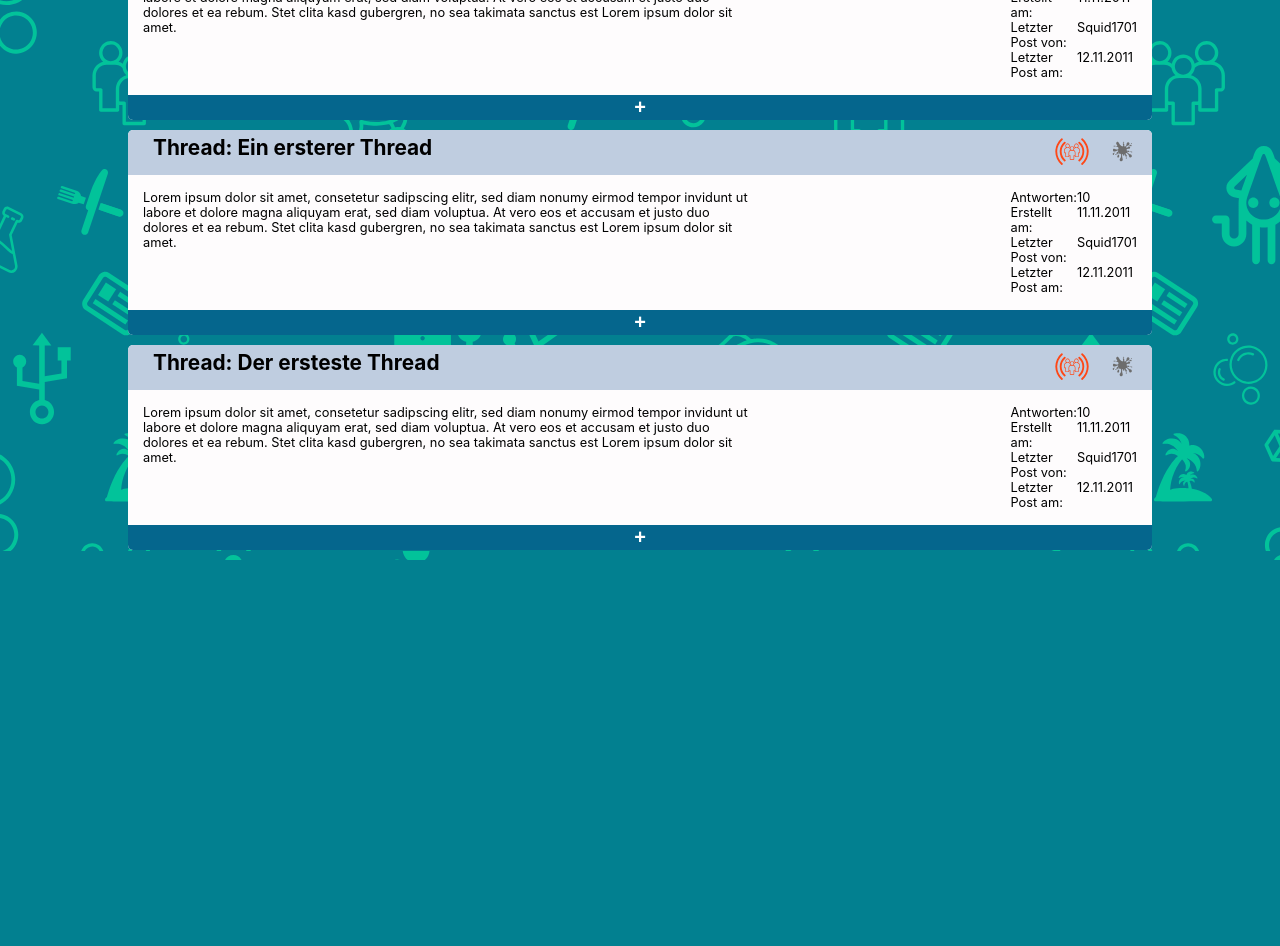
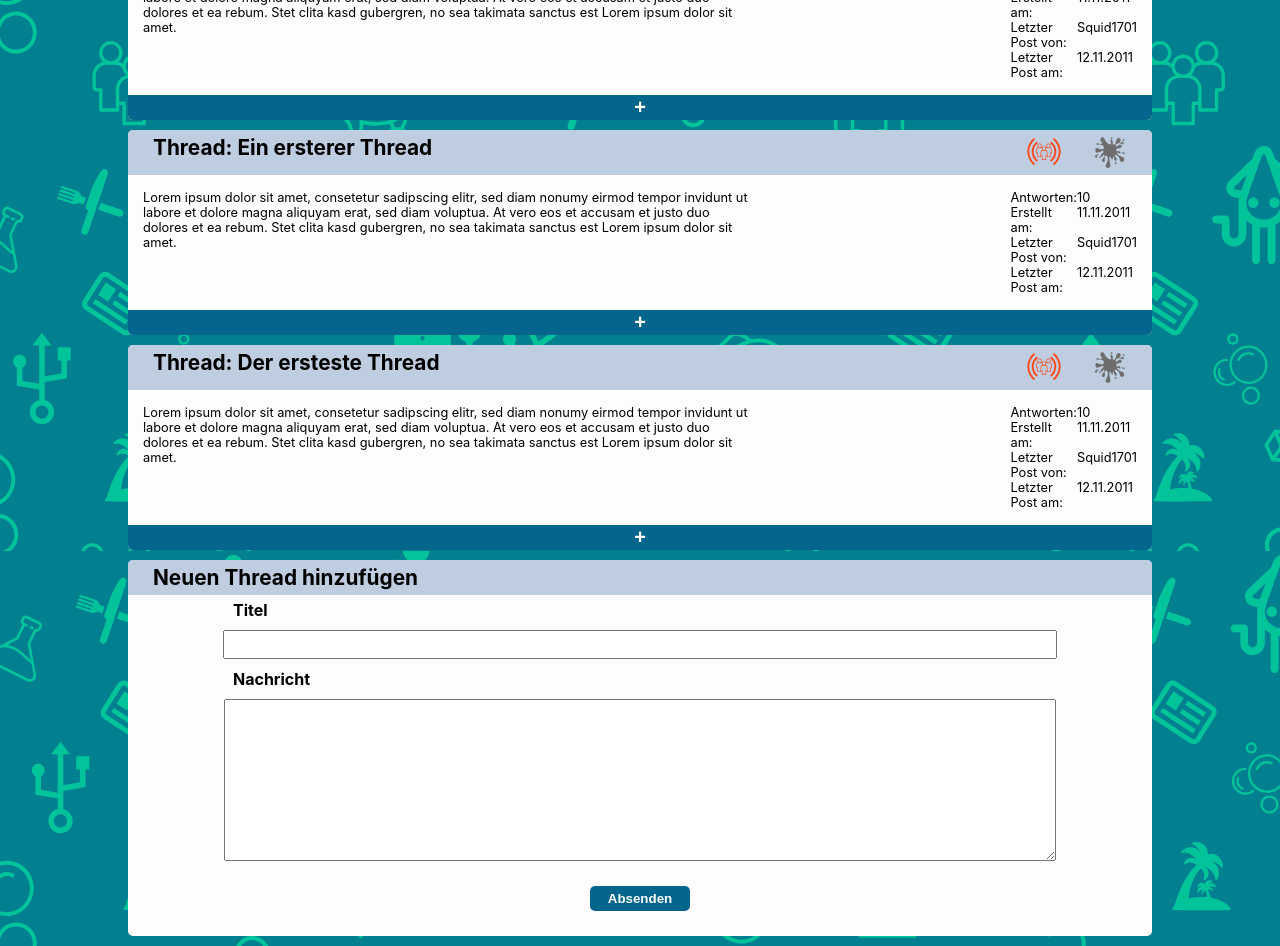
Before and after one commit to Avartos/Webaufbau, a React (Create React App) app: page / in a window 1280 px wide. Shown: the part 360-1306 px from the top of the page. Before the commit the page ends 920 px from the top, so only its background shows below. Built offline with nearby package versions, Linux system fonts and the light colour scheme.

Commit message:
#4 added some more css and form for new threads

```diff
--- /dev/null
+++ b/src/components/newThreadForm.jsx
@@ -0,0 +1,50 @@
+import React, { useState } from "react";
+
+const NewThreadForm = ({ handleSubmitForm }) => {
+  const [title, setTitle] = useState("");
+  const [body, setBody] = useState("");
+  const [currentUser, setCurrentUser] = useState("Squidy1701");
+
+  return (
+    <div className="thread">
+      <div className="threadHeader">
+        <span className="threadTitle">Neuen Thread hinzufügen</span>
+      </div>
+
+      <form
+        onSubmit={(e) => {
+          handleSubmitForm(e, title, body, currentUser);
+          setTitle("");
+          setBody("");
+        }}
+      >
+        <label>Titel</label>
+        <input
+          type="text"
+          required
+          value={title}
+          onChange={(e) => {
+            setTitle(e.target.value);
+          }}
+        />
+
+        {/* TODO: Should be Replaced with more advanced component to allow more than just simple text inputs */}
+        <label>
+          <span>Nachricht</span>
+        </label>
+        <textarea
+          required
+          rows="10"
+          value={body}
+          onChange={(e) => {
+            setBody(e.target.value);
+          }}
+        ></textarea>
+
+        <button>Absenden</button>
+      </form>
+    </div>
+  );
+};
+
+export default NewThreadForm;
--- a/src/components/thread.jsx
+++ b/src/components/thread.jsx
@@ -40,6 +40,7 @@ const Thread = ({
           lastPostDate={lastPostDate}
         />
       </div>
+      {posts.length > 0 && (
         <button
           onClick={() => handleTogglePreview(id)}
           className="loadMoreButton"
@@ -47,6 +48,7 @@ const Thread = ({
           {isUnfolded && <span>-</span>}
           {!isUnfolded && <span>+</span>}
         </button>
+      )}
       {isUnfolded && <PreviewList key={id} posts={posts} />}
     </div>
   );
--- a/src/components/threadList.jsx
+++ b/src/components/threadList.jsx
@@ -2,6 +2,7 @@ import React from "react";
 import { useState } from "react";
 import Thread from "./thread";
 import "../threadList.css";
+import NewThreadForm from "./newThreadForm";
 
 const ThreadList = () => {
   const [threads, setThreads] = useState([
@@ -169,7 +170,28 @@ const ThreadList = () => {
     setUnfoldedThreadId(targetThreadId);
   };
 
+  const handleSubmitForm = (e, title, body, currentUser) => {
+    e.preventDefault();
+    let today = new Date();
+    let nextId = Math.max.apply(Math, threads.map(thread => {return thread.id})) + 1;
+    let currentDateString = today.getDate() + '.' + (today.getMonth()+1) + '.' + today.getFullYear();
+    let newPost = {
+      id: nextId,
+      subject: title,
+      body: body,
+      createdAt: currentDateString,
+      numberOfPosts: 0,
+      lastPoster: currentUser,
+      lastPostDate: currentDateString,
+      isSubscribed: false,
+      posts: []
+    }
+
+    setThreads([...threads, newPost]);
+  }
+
   return (
+    <React.Fragment>
       <div className="threadList">
         {threads.map((thread) => {
           return (
@@ -191,6 +213,8 @@ const ThreadList = () => {
           );
         })}
       </div>
+      <NewThreadForm handleSubmitForm={handleSubmitForm}/>
+    </React.Fragment>
   );
 };
 
--- a/src/threadList.css
+++ b/src/threadList.css
@@ -9,6 +9,7 @@
 
 body {
   background-image: url("./background.svg");
+  background-attachment: fixed;
   background-color: #028090;
 }
 
@@ -42,7 +43,7 @@ body {
   font-weight: bold;
   text-align: left;
   margin-left: 20px;
-  grid-column: 1/5;
+  grid-column: 1/7;
   padding: 5px;
   cursor: pointer;
 }
@@ -52,14 +53,14 @@ body {
   border: none;
   width: 35px;
   height: 35px;
-  margin: 5px 50%;
+  margin: 5px auto;
   background-color: #00000000;
   transition: ease-in-out 0.1s;
 }
 
 .subscribeButton img {
   transition: ease-in-out 0.1s;
-  width: 90%;
+  width: 140%;
   cursor: pointer;
 }
 
@@ -73,7 +74,11 @@ body {
   filter: brightness(0);
 }
 
-.subscribeButton.active {
+.subscribeButton:active img{
+    width: 130%;
+}
+
+.subscribeButton.active img{
   filter: grayscale(0%);
 }
 
@@ -87,7 +92,7 @@ body {
   border: none;
   width: 35px;
   height: 35px;
-  margin: 5px 100%;
+  margin: 5px 70%;
   background-color: #00000000;
 }
 
@@ -173,3 +178,43 @@ body {
 .postPreviews p:nth-child(odd) {
   background-color: var(--threadBodyColor);
 }
+
+form label {
+    margin-left: 100px;
+    padding: 5px;
+    font-weight: bold;
+    text-align: left;
+    display: block;
+    width: 100%;
+    display: block;
+}
+
+form input,
+form textarea {
+    margin: 5px auto;
+    padding: 5px;
+    width: 80%;
+    display: block;
+}
+
+form button {
+    margin: 25px auto;
+    padding: 5px;
+    display: block;
+    width: 100px;
+    border: none;
+    border-radius: 5px;
+    color: white;
+    font-weight: bold;
+    cursor: pointer;
+    background-color: var(--buttonColor);
+    transition: ease-in-out .1s;
+}
+
+form button:hover {
+    background-color: var(--buttonHoverColor);
+}
+
+form button:active {
+    background-color: var(--buttonPressedColor);
+}
```
Lines whose indentation alone changed are shown as unchanged.
